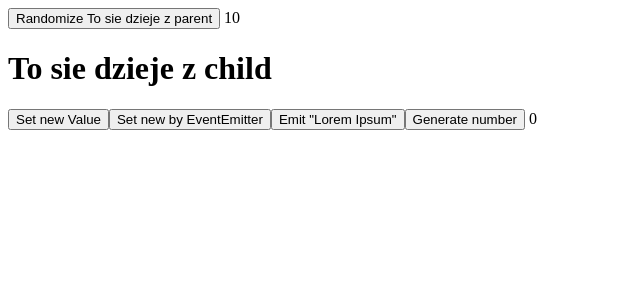
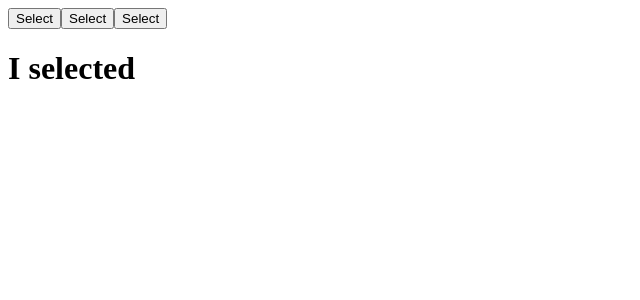
Before and after one commit to hazenite/Angular-course, an Angular app: page / in a window 1280 px wide. Shown: the top 300 px of the page, without its empty margins (0-640 px from the left). Built offline with nearby package versions, Linux system fonts and the light colour scheme.

Commit message:
13# Second homework - Event emitter and connections between components

```diff
--- a/src/app/app.component.html
+++ b/src/app/app.component.html
@@ -17,5 +17,7 @@
 <app-users></app-users> -->
 
 
-<app-grandparent></app-grandparent>
-<app-random-numbers></app-random-numbers>
+<!-- <app-grandparent></app-grandparent>
+<app-random-numbers></app-random-numbers> -->
+
+<app-cars></app-cars>
--- /dev/null
+++ b/src/app/car/car.component.html
@@ -0,0 +1 @@
+<button (click) = "emitNameOfCar()" >Select</button>
--- /dev/null
+++ b/src/app/car/car.component.ts
@@ -0,0 +1,17 @@
+import { Component, EventEmitter, Output, Input } from '@angular/core';
+
+@Component({
+  selector: 'app-car',
+  imports: [],
+  templateUrl: './car.component.html',
+  styleUrl: './car.component.scss',
+})
+export class CarComponent {
+  @Input() name: string = '';
+  @Output() emitName = new EventEmitter<string>();
+
+  emitNameOfCar() {
+    console.log('nazwa', this.name);
+    this.emitName.emit(this.name);
+  }
+}
--- /dev/null
+++ b/src/app/cars/cars.component.html
@@ -0,0 +1,5 @@
+<app-car name="Punto" (emitName) = "handleSelectedValue($event)"></app-car>
+<app-car name="Volvo" (emitName)  = "handleSelectedValue($event)"></app-car>
+<app-car name="Mustang" (emitName) = "handleSelectedValue($event)" ></app-car>
+
+<h1> I selected {{ valueCar }} </h1>
--- /dev/null
+++ b/src/app/cars/cars.component.ts
@@ -0,0 +1,15 @@
+import { Component } from '@angular/core';
+import { CarComponent } from '../car/car.component';
+
+@Component({
+  selector: 'app-cars',
+  imports: [CarComponent],
+  templateUrl: './cars.component.html',
+  styleUrl: './cars.component.scss',
+})
+export class CarsComponent {
+  valueCar: string = '';
+  handleSelectedValue(newValue: string) {
+    this.valueCar = newValue;
+  }
+}
```
Also changed, not shown: src/app/app.component.ts (+12 -9 lines), src/app/car/car.component.scss (added), src/app/cars/cars.component.scss (added), 2 other files (tests, documents, lock files or other folders).
